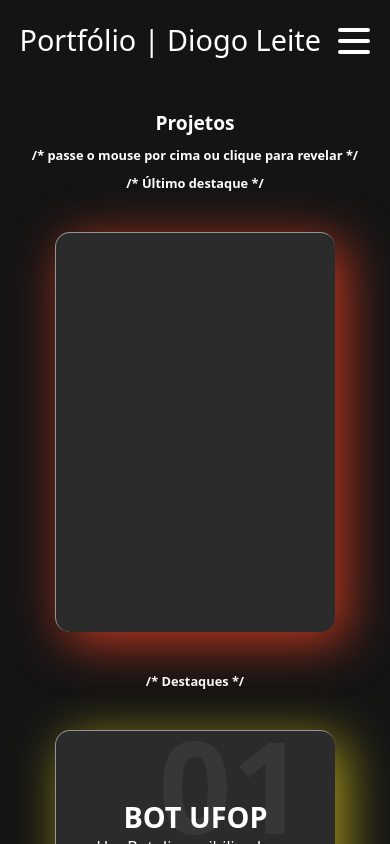
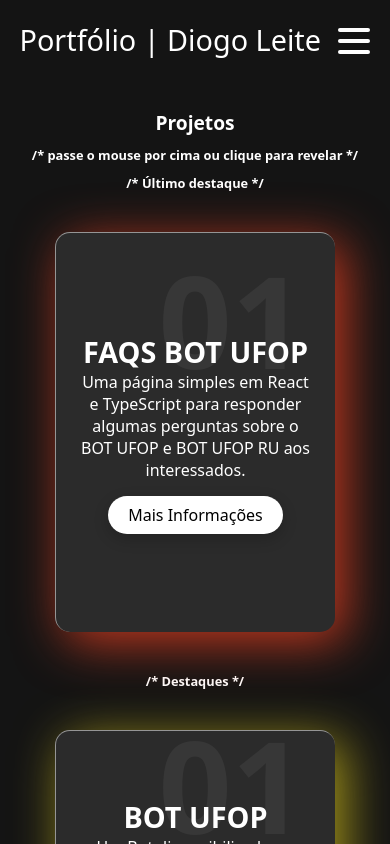
Before and after one commit to diogoleite87/Portfolio-DiogoLeite-React, a React (Vite) app: page /projects in a window 390 px wide. Shown: the top 844 px of the page. Built offline with nearby package versions, Linux system fonts and the light colour scheme.

Commit message:
style: fix hover

```diff
--- a/src/components/Card/style.css
+++ b/src/components/Card/style.css
@@ -89,7 +89,8 @@
 
 @media (max-width: 600px) {
   .card-special .content,
-  .card .content{
+  .card .content,
+  .card-master .content{
     transform: translateY(0px);
     opacity: 1;
   }
```
